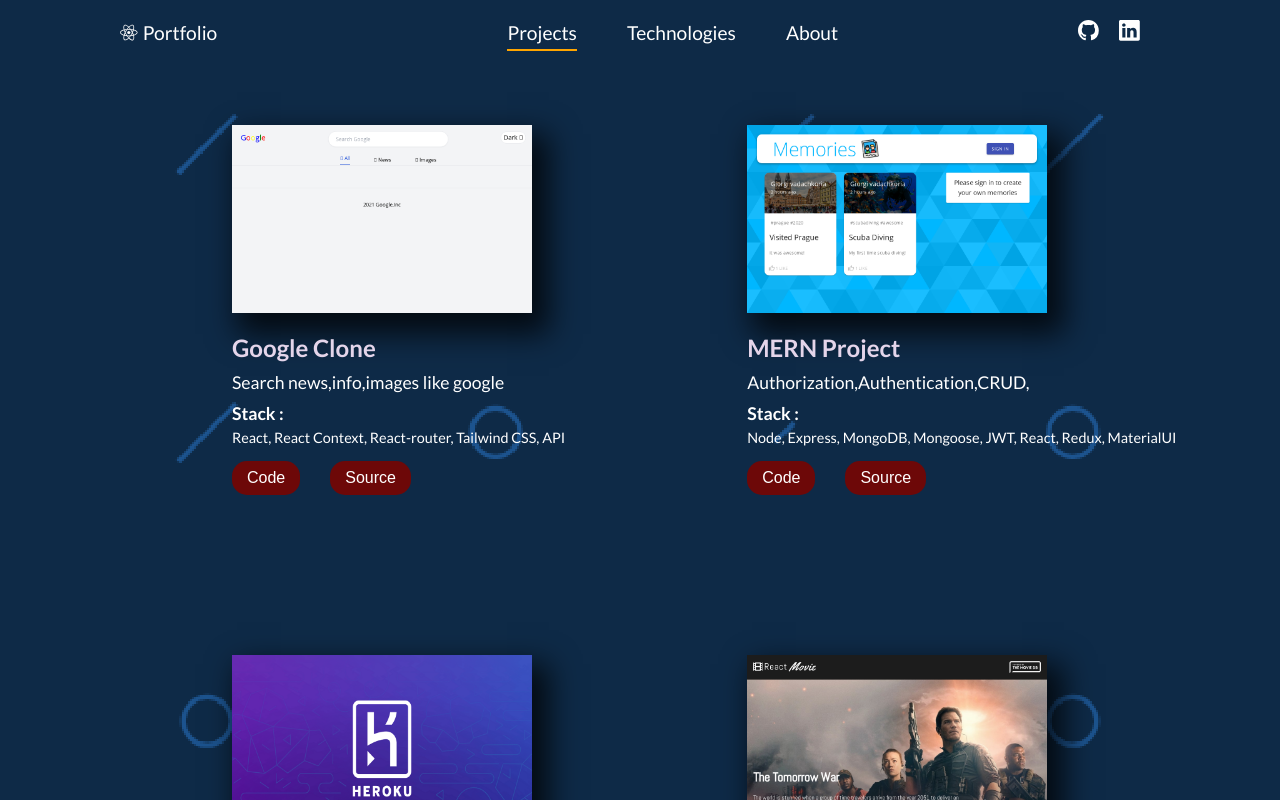
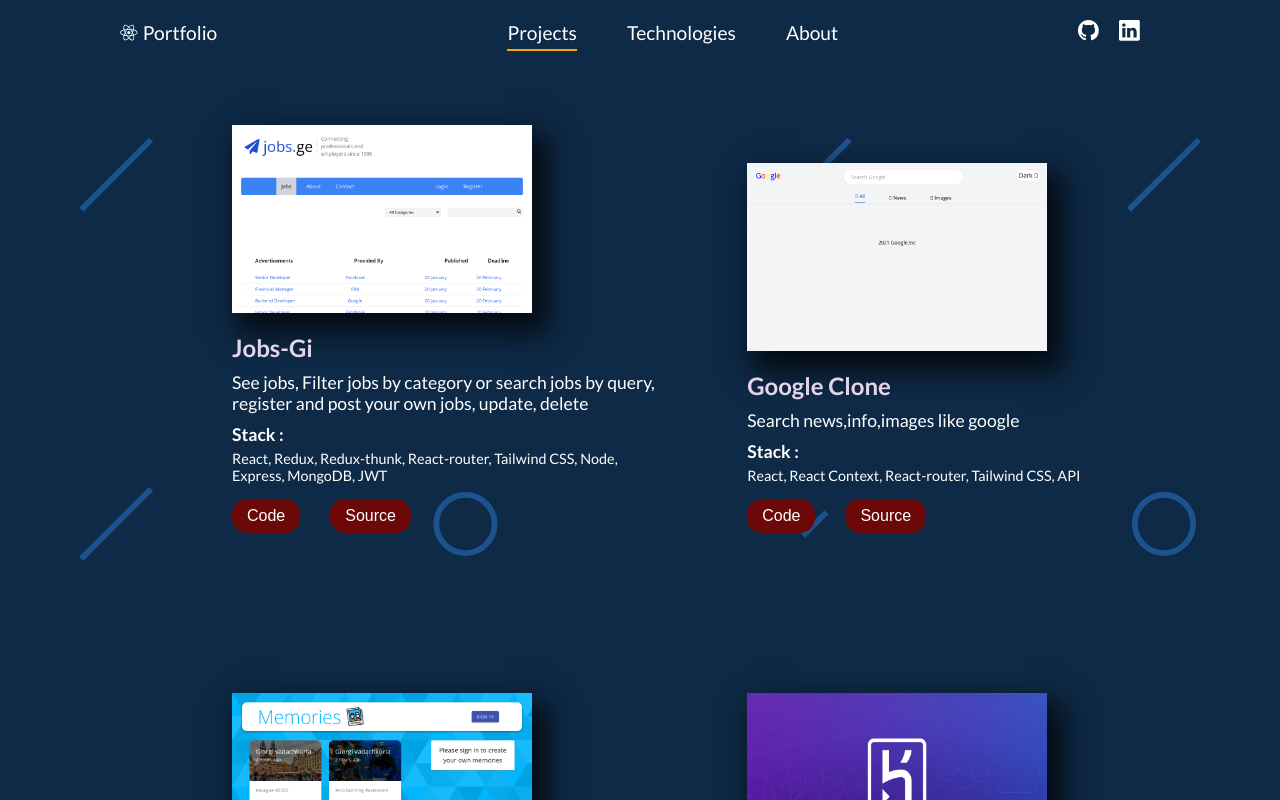
Before and after one commit to GigiDev7/Portfolio, a React (Create React App) app: page /projects in a window 1280 px wide. Shown: the top 800 px of the page. Built offline with nearby package versions, Linux system fonts and the light colour scheme.

Commit message:
added new project

```diff
--- a/src/projectsData.js
+++ b/src/projectsData.js
@@ -8,8 +8,28 @@ import image7 from './img/image7.png';
 import image8 from './img/image8.png';
 import image9 from './img/image9.png';
 import image10 from './img/image10.png';
+import image11 from './img/image11.png';
 
 const projectsData = [
+  {
+    title: 'Jobs-Gi',
+    description:
+      'See jobs, Filter jobs by category or search jobs by query, register and post your own jobs, update, delete',
+    stack: [
+      'React',
+      'Redux',
+      'Redux-thunk',
+      'React-router',
+      'Tailwind CSS',
+      'Node',
+      'Express',
+      'MongoDB',
+      'JWT',
+    ],
+    code: 'https://github.com/GigiDev7?tab=repositories',
+    source: 'https://jobs-gi.netlify.app/',
+    image: image11,
+  },
   {
     title: 'Google Clone',
     description: 'Search news,info,images like google',
```
Also changed, not shown: src/img/image11.png (added).
